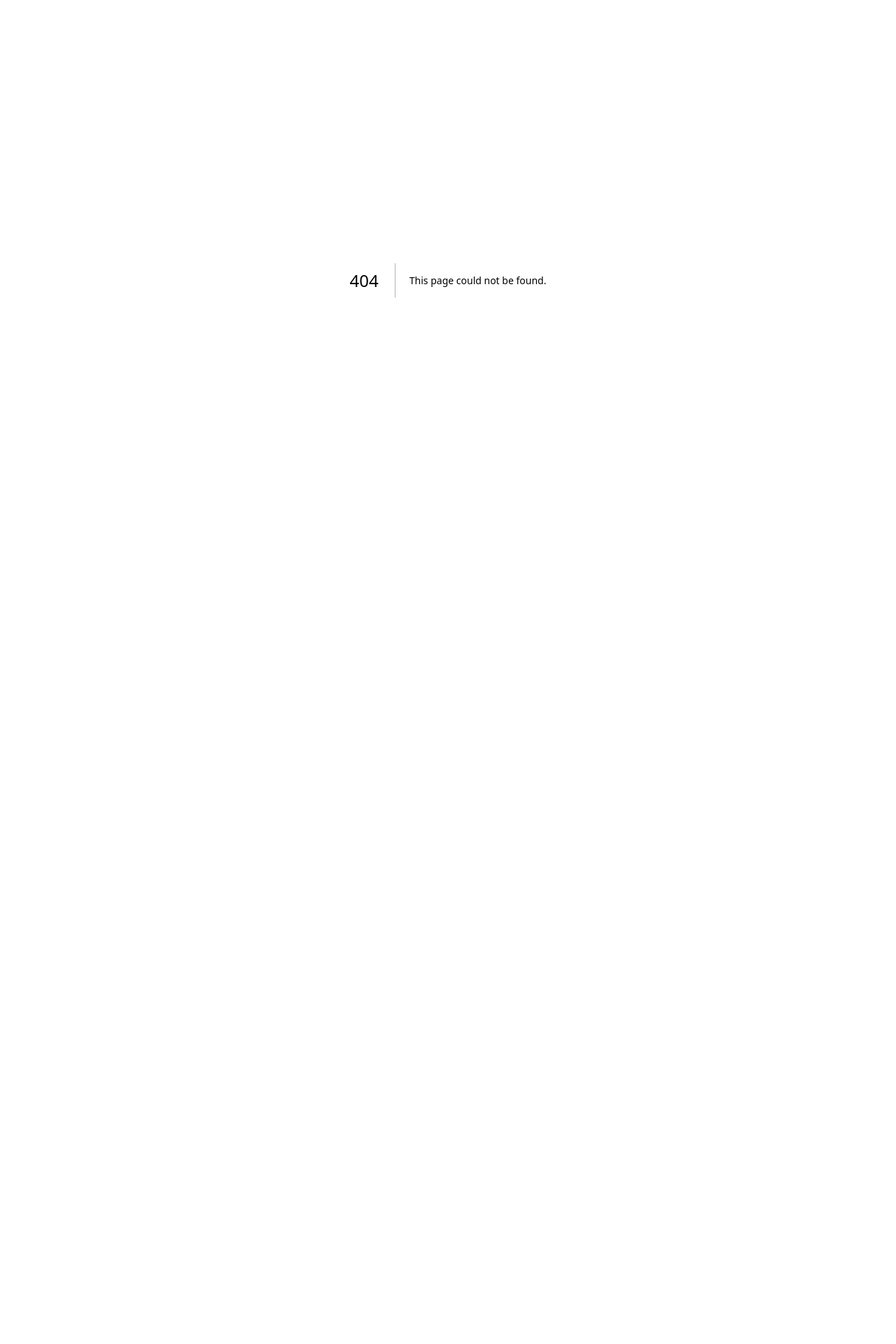
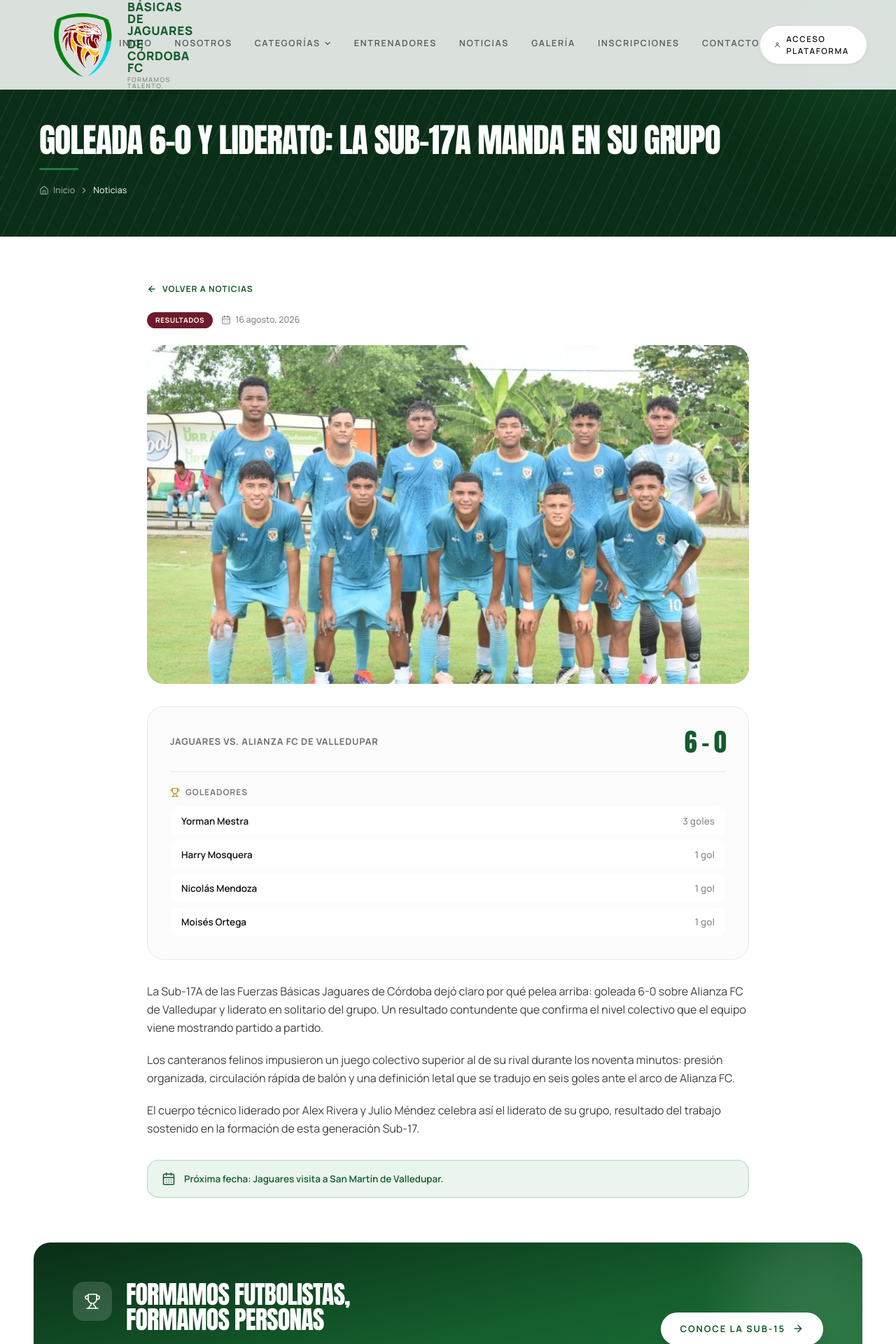
Before and after one commit to redeshakunna/fuerzasbasicasjaguares, a Next.js app: page /noticias/goleada-sub17a-alianza-fc in a window 1280 px wide. Before the commit this address had no page. Shown: the top 1920 px of the page at 70% size. Before the commit the page ends 800 px from the top, so only its background shows below. Built offline with nearby package versions, Linux system fonts and the light colour scheme.

Commit message:
feat: usuarios reales de staff con roles + noticia goleada Sub-17A 6-0 vs Alianza FC

```diff
--- /dev/null
+++ b/src/app/noticias/[id]/page.tsx
@@ -0,0 +1,138 @@
+import type { Metadata } from "next";
+import Image from "next/image";
+import Link from "next/link";
+import { notFound } from "next/navigation";
+import { ArrowLeft, CalendarDays, Trophy } from "lucide-react";
+import { Navbar } from "@/components/layout/Navbar";
+import { Footer } from "@/components/layout/Footer";
+import { PageHeaderBanner } from "@/components/layout/PageHeaderBanner";
+import { PageClosingCta } from "@/components/layout/PageClosingCta";
+import { navLinks } from "@/components/hero/hero.data";
+import { getNewsItem, newsCategoryClass, newsItems } from "@/components/sections/news.data";
+
+export function generateStaticParams() {
+  return newsItems.filter((item) => item.body).map((item) => ({ id: item.id }));
+}
+
+export async function generateMetadata({
+  params,
+}: {
+  params: Promise<{ id: string }>;
+}): Promise<Metadata> {
+  const { id } = await params;
+  const item = getNewsItem(id);
+  if (!item) return { title: "Noticia — Fuerzas Básicas de Jaguares de Córdoba FC" };
+  return {
+    title: `${item.title} — Fuerzas Básicas de Jaguares de Córdoba FC`,
+    description: item.excerpt ?? item.title,
+  };
+}
+
+export default async function NoticiaDetailPage({
+  params,
+}: {
+  params: Promise<{ id: string }>;
+}) {
+  const { id } = await params;
+  const item = getNewsItem(id);
+  if (!item || !item.body) notFound();
+
+  return (
+    <>
+      <Navbar links={navLinks} activeHref="/noticias" variant="solid" />
+      <main>
+        <PageHeaderBanner title={item.title} breadcrumbLabel="Noticias" />
+
+        <article className="px-4 py-12 md:px-8 md:py-16 lg:px-12">
+          <div className="mx-auto max-w-[860px]">
+            <Link
+              href="/#noticias"
+              className="group inline-flex items-center gap-2 text-[12px] font-bold uppercase tracking-[0.08em] text-jaguar-green-600"
+            >
+              <ArrowLeft className="h-3.5 w-3.5 transition-transform duration-300 group-hover:-translate-x-0.5" strokeWidth={2.25} aria-hidden />
+              Volver a noticias
+            </Link>
+
+            <div className="mt-5 flex items-center gap-3">
+              <span
+                className={`rounded-full px-3 py-1 text-[10px] font-bold uppercase tracking-[0.06em] text-jaguar-white ${newsCategoryClass(item.category)}`}
+              >
+                {item.category}
+              </span>
+              <span className="flex items-center gap-1.5 text-[12.5px] font-medium text-jaguar-ink/50">
+                <CalendarDays className="h-3.5 w-3.5" strokeWidth={1.8} aria-hidden />
+                {item.date}
+              </span>
+            </div>
+
+            <div className="relative mt-6 aspect-[16/9] w-full overflow-hidden rounded-3xl">
+              <Image src={item.image.src} alt={item.image.alt} fill sizes="860px" className="object-cover" priority />
+            </div>
+
+            {item.matchReport ? (
+              <div className="mt-8 rounded-3xl border border-jaguar-ink/8 bg-jaguar-mist/40 p-6 md:p-8">
+                <div className="flex flex-wrap items-center justify-between gap-3">
+                  <p className="text-[13px] font-bold uppercase tracking-[0.06em] text-jaguar-ink/60">
+                    Jaguares vs. {item.matchReport.opponent}
+                  </p>
+                  <p className="font-display text-3xl leading-none tracking-tight text-jaguar-green-600 md:text-4xl">
+                    {item.matchReport.score}
+                  </p>
+                </div>
+
+                <div className="mt-6 border-t border-jaguar-ink/8 pt-5">
+                  <p className="flex items-center gap-2 text-[12px] font-bold uppercase tracking-[0.08em] text-jaguar-ink/55">
+                    <Trophy className="h-3.5 w-3.5 text-jaguar-gold-600" strokeWidth={1.8} aria-hidden />
+                    Goleadores
+                  </p>
+                  <ul className="mt-3 space-y-2">
+                    {item.matchReport.scorers.map((scorer) => (
+                      <li
+                        key={scorer.name}
+                        className="flex items-center justify-between rounded-xl bg-jaguar-white px-4 py-2.5 text-[13.5px] font-semibold text-jaguar-ink"
+                      >
+                        <span>{scorer.name}</span>
+                        <span className="text-jaguar-ink/45">
+                          {scorer.goals} {scorer.goals === 1 ? "gol" : "goles"}
+                        </span>
+                      </li>
+                    ))}
+                  </ul>
+                </div>
+              </div>
+            ) : null}
+
+            <div className="prose-jaguar mt-8 space-y-5">
+              {item.body.map((paragraph, i) => (
+                <p key={i} className="text-[15px] leading-relaxed text-jaguar-ink/80 md:text-[16px]">
+                  {paragraph}
+                </p>
+              ))}
+            </div>
+
+            {item.matchReport ? (
+              <div className="mt-8 flex items-center gap-3 rounded-2xl border border-jaguar-green-500/25 bg-jaguar-green-50 px-5 py-4">
+                <CalendarDays className="h-5 w-5 shrink-0 text-jaguar-green-600" strokeWidth={1.8} aria-hidden />
+                <p className="text-[13.5px] font-semibold text-jaguar-green-600">{item.matchReport.nextMatch}</p>
+              </div>
+            ) : null}
+          </div>
+        </article>
+
+        <PageClosingCta
+          title={
+            <>
+              Formamos futbolistas,
+              <br />
+              formamos personas
+            </>
+          }
+          description="Cada resultado en la cancha es el reflejo del trabajo diario en la formación de nuestros jugadores."
+          ctaLabel="Conoce la Sub-15"
+          ctaHref="/jugadores?categoria=Sub-15"
+        />
+      </main>
+      <Footer />
+    </>
+  );
+}
--- a/src/components/sections/news.data.ts
+++ b/src/components/sections/news.data.ts
@@ -1,4 +1,17 @@
 export type NewsCategory = "Noticias" | "Entrenamiento" | "Resultados";
+
+export interface NewsScorer {
+  name: string;
+  goals: number;
+}
+
+/** Datos de crónica de partido — opcional, solo para noticias de categoría "Resultados". */
+export interface NewsMatchReport {
+  score: string;
+  opponent: string;
+  scorers: NewsScorer[];
+  nextMatch: string;
+}
 
 export interface NewsItem {
   id: string;
@@ -7,6 +20,11 @@
   date: string;
   image: { src: string; alt: string };
   href: string;
+  /** Bajada corta para la tarjeta/listado — si no hay, se usa el título. */
+  excerpt?: string;
+  /** Cuerpo del artículo en párrafos — si existe, la tarjeta enlaza a /noticias/[id]. */
+  body?: string[];
+  matchReport?: NewsMatchReport;
 }
 
 const categoryClass: Record<NewsCategory, string> = {
@@ -19,12 +37,47 @@
   return categoryClass[category];
 }
 
+export function getNewsItem(id: string): NewsItem | undefined {
+  return newsItems.find((item) => item.id === id);
+}
+
 /**
- * 3 noticias de ejemplo para poblar el diseño — reemplazar por contenido
- * real (o conectar a un CMS) cuando esté disponible. Usan fotografía ya
- * existente en /public como placeholder visual.
+ * Noticias de la academia. Las 3 originales ("convocatoria-pruebas",
+ * "trabajo-resistencia", "triunfo-en-casa") son contenido de ejemplo para
+ * poblar el diseño — reemplazar por contenido real (o conectar a un CMS)
+ * cuando esté disponible. Las que tienen `body` enlazan a su propia página
+ * de detalle en /noticias/[id]; las que no, siguen apuntando al ancla
+ * #noticias como antes.
  */
 export const newsItems: NewsItem[] = [
+  {
+    id: "goleada-sub17a-alianza-fc",
+    category: "Resultados",
+    title: "Goleada 6-0 y liderato: la Sub-17A manda en su grupo",
+    date: "16 agosto, 2026",
+    image: {
+      src: "/noticias/goleada-sub17a-alianza-fc.jpg",
+      alt: "Plantel de la Sub-17A de Fuerzas Básicas Jaguares de Córdoba antes del partido ante Alianza FC de Valledupar",
+    },
+    href: "/noticias/goleada-sub17a-alianza-fc",
+    excerpt: "Los canteranos felinos vencieron 6-0 a Alianza FC de Valledupar y ya son líderes de su grupo.",
+    body: [
+      "La Sub-17A de las Fuerzas Básicas Jaguares de Córdoba dejó claro por qué pelea arriba: goleada 6-0 sobre Alianza FC de Valledupar y liderato en solitario del grupo. Un resultado contundente que confirma el nivel colectivo que el equipo viene mostrando partido a partido.",
+      "Los canteranos felinos impusieron un juego colectivo superior al de su rival durante los noventa minutos: presión organizada, circulación rápida de balón y una definición letal que se tradujo en seis goles ante el arco de Alianza FC.",
+      "El cuerpo técnico liderado por Alex Rivera y Julio Méndez celebra así el liderato de su grupo, resultado del trabajo sostenido en la formación de esta generación Sub-17.",
+    ],
+    matchReport: {
+      score: "6 - 0",
+      opponent: "Alianza FC de Valledupar",
+      scorers: [
+        { name: "Yorman Mestra", goals: 3 },
+        { name: "Harry Mosquera", goals: 1 },
+        { name: "Nicolás Mendoza", goals: 1 },
+        { name: "Moisés Ortega", goals: 1 },
+      ],
+      nextMatch: "Próxima fecha: Jaguares visita a San Martín de Valledupar.",
+    },
+  },
   {
     id: "convocatoria-pruebas",
     category: "Noticias",
```
Also changed, not shown: public/noticias/goleada-sub17a-alianza-fc.jpg (added).
